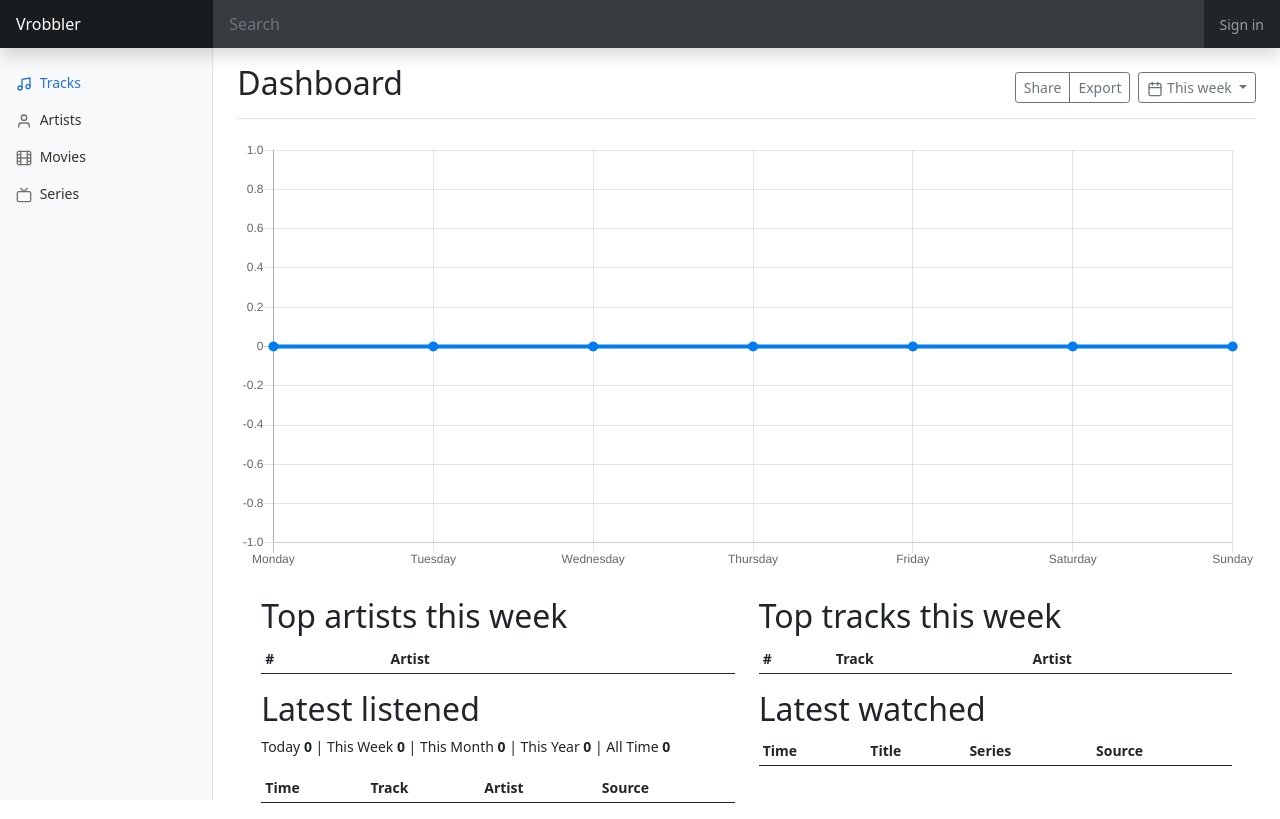
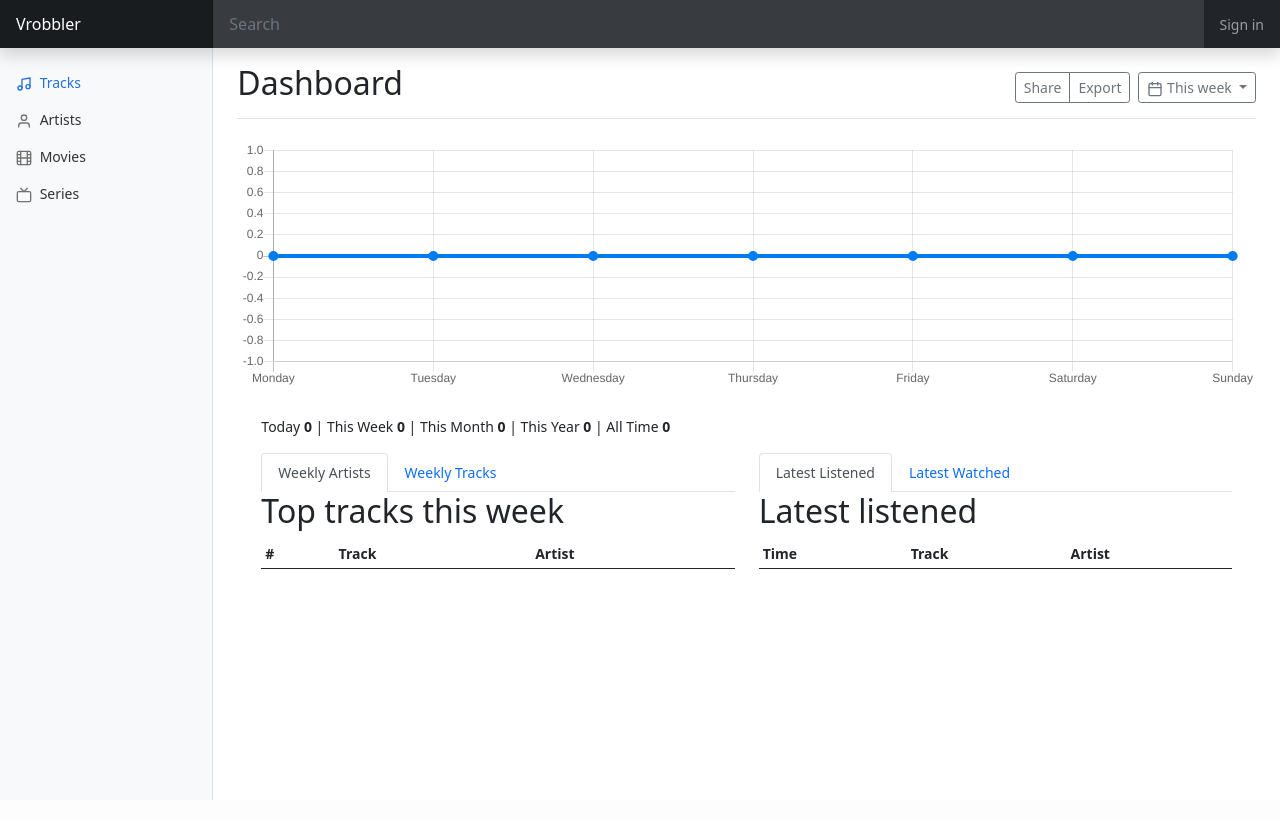
Before and after one commit to powellc/vrobbler, a Django app: page / in a window 1280 px wide. Run offline with Django 3.2, Linux system fonts and the light colour scheme; data that the repository does not hold is empty.

Commit message:
Add tabs and clean up main page

```diff
--- a/vrobbler/apps/scrobbles/views.py
+++ b/vrobbler/apps/scrobbles/views.py
@@ -75,7 +75,7 @@ class RecentScrobbleList(ListView):
     def get_queryset(self):
         return Scrobble.objects.filter(
             track__isnull=False, in_progress=False
-        ).order_by('-timestamp')[:25]
+        ).order_by('-timestamp')[:15]
 
 
 @csrf_exempt
--- a/vrobbler/templates/scrobbles/scrobble_list.html
+++ b/vrobbler/templates/scrobbles/scrobble_list.html
@@ -3,7 +3,7 @@
 
 
 {% block content %}
-<main class="col-md-9 ms-sm-auto col-lg-10 px-md-4">
+<main class="col-md-4 ms-sm-auto col-lg-10 px-md-4">
     <div class="d-flex justify-content-between flex-wrap flex-md-nowrap align-items-center pt-3 pb-2 mb-3 border-bottom">
         <h1 class="h2">Dashboard</h1>
         <div class="btn-toolbar mb-2 mb-md-0">
@@ -18,11 +18,26 @@
         </div>
     </div>
 
-    <canvas class="my-4 w-100" id="myChart" width="900" height="380"></canvas>
+    <canvas class="my-4 w-100" id="myChart" width="900" height="220"></canvas>
 
     <div class="container">
+
+        <div class="row">
+            <p>Today <b>{{counts.today}}</b> | This Week <b>{{counts.week}}</b> | This Month <b>{{counts.month}}</b> | This Year <b>{{counts.year}}</b> | All Time <b>{{counts.alltime}}</b></p>
+        </div>
         <div class="row">
             <div class="col-md">
+                <ul class="nav nav-tabs" id="myTab" role="tablist">
+                    <li class="nav-item" role="presentation">
+                        <button class="nav-link active" id="home-tab" data-bs-toggle="tab" data-bs-target="#artists-week" type="button" role="tab" aria-controls="home" aria-selected="true">Weekly Artists</button>
+                    </li>
+                    <li class="nav-item" role="presentation">
+                        <button class="nav-link" id="profile-tab" data-bs-toggle="tab" data-bs-target="#tracks-week" type="button" role="tab" aria-controls="profile" aria-selected="false">Weekly Tracks</button>
+                    </li>
+                </ul>
+
+                <div class="tab-content" id="myTabContent">
+                    <div class="tab-pane fade show" id="artists-week" role="tabpanel" aria-labelledby="artists-week-tab">
                         <h2>Top artists this week</h2>
                         <div class="table-responsive">
                             <table class="table table-striped table-sm">
@@ -43,7 +58,8 @@
                             </table>
                         </div>
                     </div>
-            <div class="col-lg">
+
+                    <div class="tab-pane fade show active" id="tracks-week" role="tabpanel" aria-labelledby="tracks-week-tab">
                         <h2>Top tracks this week</h2>
                         <div class="table-responsive">
                             <table class="table table-striped table-sm">
@@ -68,11 +84,19 @@
                     </div>
                 </div>
             </div>
-    <div class="container">
-        <div class="row">
-            <div class="col-lg">
+        <div class="col-md">
+            <ul class="nav nav-tabs" id="myTab" role="tablist">
+                <li class="nav-item" role="presentation">
+                    <button class="nav-link active" id="home-tab" data-bs-toggle="tab" data-bs-target="#latest-listened" type="button" role="tab" aria-controls="home" aria-selected="true">Latest Listened</button>
+                </li>
+                <li class="nav-item" role="presentation">
+                    <button class="nav-link" id="profile-tab" data-bs-toggle="tab" data-bs-target="#latest-watched" type="button" role="tab" aria-controls="profile" aria-selected="false">Latest Watched</button>
+                </li>
+            </ul>
+
+            <div class="tab-content" id="myTabContent2">
+                <div class="tab-pane fade show active" id="latest-listened" role="tabpanel" aria-labelledby="latest-listened-tab">
                     <h2>Latest listened</h2>
-                <p>Today <b>{{counts.today}}</b> | This Week <b>{{counts.week}}</b> | This Month <b>{{counts.month}}</b> | This Year <b>{{counts.year}}</b> | All Time <b>{{counts.alltime}}</b></p>
                     <div class="table-responsive">
                         <table class="table table-striped table-sm">
                         <thead>
@@ -80,7 +104,6 @@
                             <th scope="col">Time</th>
                             <th scope="col">Track</th>
                             <th scope="col">Artist</th>
-                        <th scope="col">Source</th>
                             </tr>
                         </thead>
                         <tbody>
@@ -89,7 +112,6 @@
                                 <td>{{scrobble.timestamp|naturaltime}}</td>
                                 <td>{{scrobble.track.title}}</td>
                                 <td>{{scrobble.track.artist.name}}</td>
-                            <td>{{scrobble.source}}</td>
                             </tr>
                             {% endfor %}
                         </tbody>
@@ -97,7 +119,7 @@
                     </div>
                 </div>
 
-            <div class="col-lg">
+                <div class="tab-pane fade show" id="latest-watched" role="tabpanel" aria-labelledby="latest-watched-tab">
                     <h2>Latest watched</h2>
                     <div class="table-responsive">
                         <table class="table table-striped table-sm">
@@ -124,5 +146,6 @@
                 </div>
             </div>
         </div>
+    </div>
 </main>
 {% endblock %}
```
Lines whose indentation alone changed are shown as unchanged.
